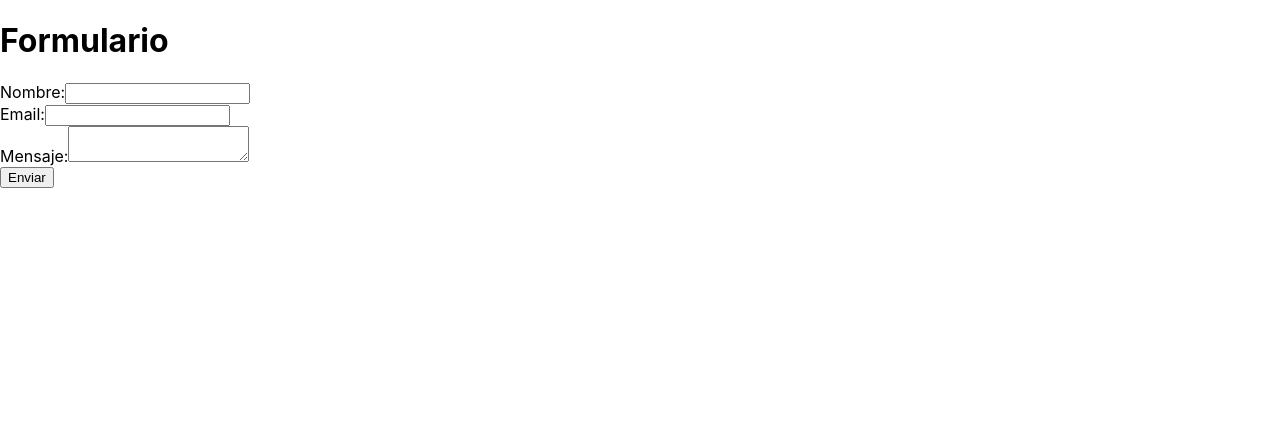
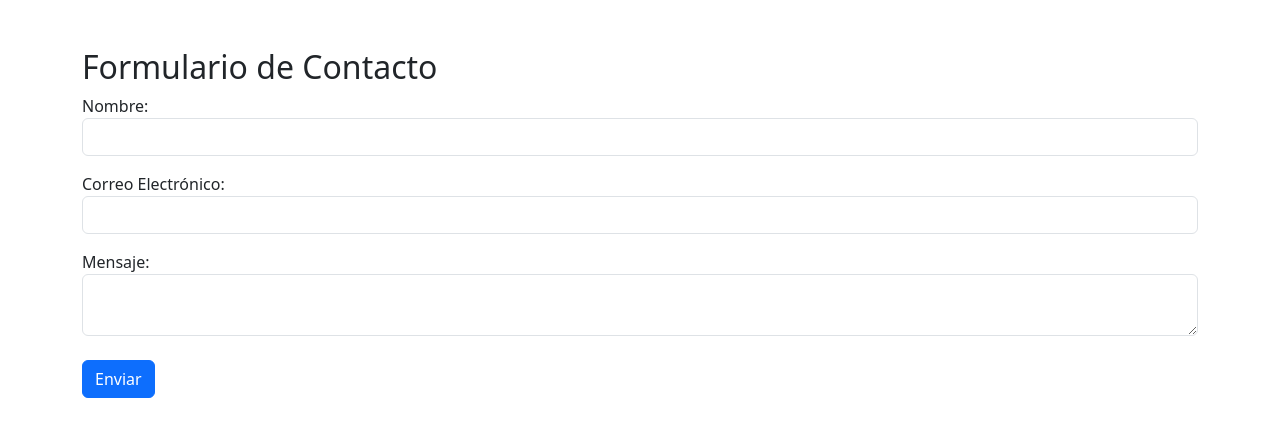
Before and after one commit to danielf30/frontend-amplify, a React (Create React App) app: page / in a window 1280 px wide. Shown: the top 436 px of the page. Built offline with nearby package versions, Linux system fonts and the light colour scheme.

Commit message:
feat(app): implementación boostrap para visualización css

```diff
--- a/package.json
+++ b/package.json
@@ -6,6 +6,7 @@
     "@testing-library/jest-dom": "^5.17.0",
     "@testing-library/react": "^13.4.0",
     "@testing-library/user-event": "^13.5.0",
+    "bootstrap": "^5.3.3",
     "react": "^18.3.1",
     "react-dom": "^18.3.1",
     "react-scripts": "5.0.1",
--- a/src/App.js
+++ b/src/App.js
@@ -1,45 +1,81 @@
 import React, { useState } from 'react';
+import 'bootstrap/dist/css/bootstrap.min.css';
 
-function App() {
-  const [formData, setFormData] = useState({
-    name: '',
-    email: '',
-    message: ''
-  });
-
-  const handleChange = (e) => {
-    setFormData({
-      ...formData,
-      [e.target.name]: e.target.value
-    });
-  };
+const App = () => {
+  const [nombre, setNombre] = useState('');
+  const [correo, setCorreo] = useState('');
+  const [mensaje, setMensaje] = useState('');
 
   const handleSubmit = async (e) => {
     e.preventDefault();
-    // Aquí llamarás al API Gateway para enviar los datos
-    console.log('Form data:', formData);
+
+    const data = {
+      nombre,
+      correo,
+      mensaje
+    };
+
+    try {
+      const response = await fetch('https://tu-api-gateway-url.amazonaws.com/dev/formulario', {
+        method: 'POST',
+        headers: {
+          'Content-Type': 'application/json',
+        },
+        body: JSON.stringify(data),
+      });
+
+      if (response.ok) {
+        console.log('Datos enviados con éxito');
+      } else {
+        console.log('Error al enviar los datos');
+      }
+    } catch (error) {
+      console.error('Error:', error);
+    }
   };
 
   return (
-    <div className="App">
-      <h1>Formulario</h1>
+    <div className="container mt-5">
+      <h2>Formulario de Contacto</h2>
       <form onSubmit={handleSubmit}>
-        <div>
+        <div className="form-group">
           <label>Nombre:</label>
-          <input type="text" name="name" value={formData.name} onChange={handleChange} />
+          <input
+            type="text"
+            className="form-control"
+            value={nombre}
+            onChange={(e) => setNombre(e.target.value)}
+            required
+          />
         </div>
-        <div>
-          <label>Email:</label>
-          <input type="email" name="email" value={formData.email} onChange={handleChange} />
+
+        <div className="form-group mt-3">
+          <label>Correo Electrónico:</label>
+          <input
+            type="email"
+            className="form-control"
+            value={correo}
+            onChange={(e) => setCorreo(e.target.value)}
+            required
+          />
         </div>
-        <div>
+
+        <div className="form-group mt-3">
           <label>Mensaje:</label>
-          <textarea name="message" value={formData.message} onChange={handleChange}></textarea>
+          <textarea
+            className="form-control"
+            value={mensaje}
+            onChange={(e) => setMensaje(e.target.value)}
+            required
+          />
         </div>
-        <button type="submit">Enviar</button>
+
+        <button type="submit" className="btn btn-primary mt-4">
+          Enviar
+        </button>
       </form>
     </div>
   );
-}
+};
 
 export default App;
```
Also changed, not shown: 1 other file (tests, documents, lock files or other folders).
